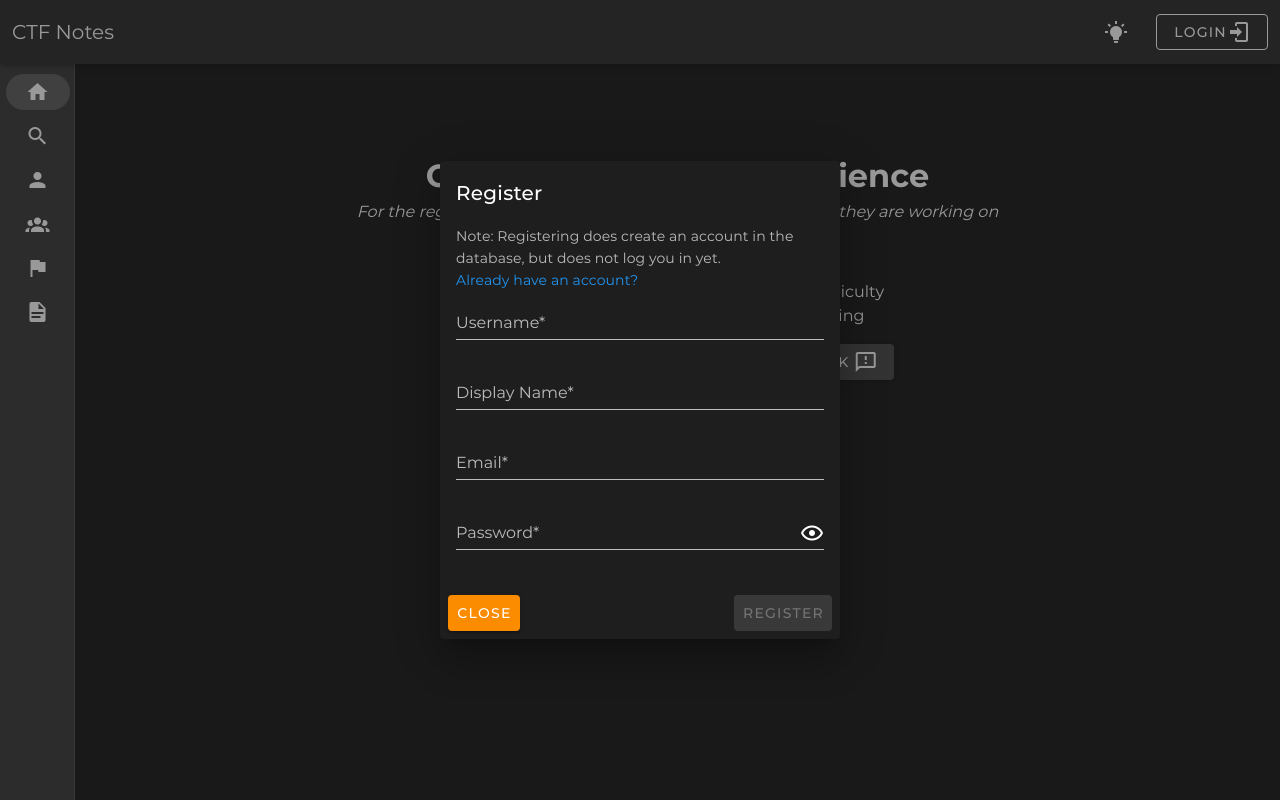
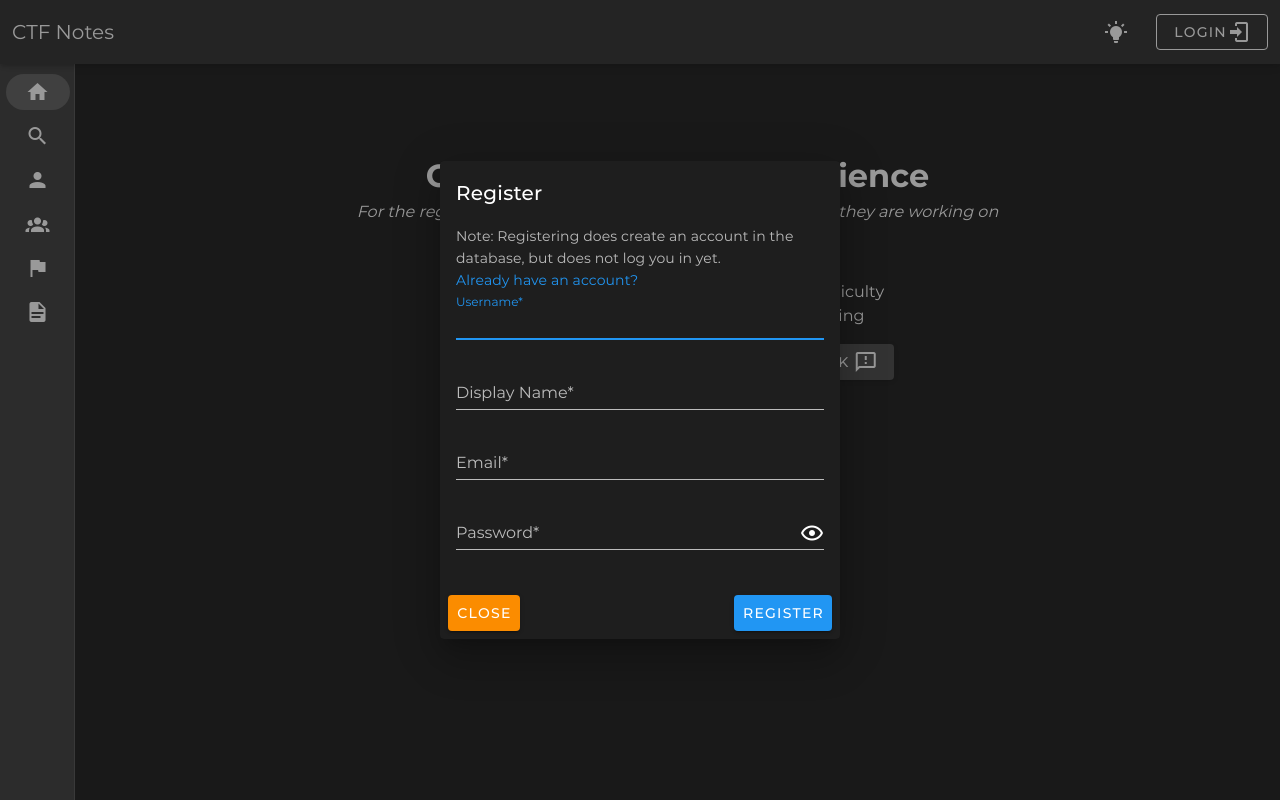
Before and after one commit to mug1wara26/CS6131-Websites, a Vue app: page / in a window 1280 px wide. Both pictures are taken after a click on the button "REGISTER". Built offline with nearby package versions, Linux system fonts and the light colour scheme.

Commit message:
improving form validation

```diff
--- a/src/components/Dialogs/RegisterDialog.vue
+++ b/src/components/Dialogs/RegisterDialog.vue
@@ -9,15 +9,15 @@
         Note: Registering does create an account in the database, but does not log you in yet. <br/>
         <a @click="openLogin">Already have an account?</a>
         <v-form v-model="validity" ref="form">
-          <v-text-field v-model="username" label="Username*" required :rules="usernameRules"/>
-          <v-text-field v-model="displayName" label="Display Name*" required :rules="displayNameRules"/>
-          <v-text-field v-model="email" label="Email*" required :rules="emailRules"/>
+          <v-text-field autofocus v-model="user.username" label="Username*" required :rules="rules.usernameRules"/>
+          <v-text-field v-model="user.displayName" label="Display Name*" required :rules="rules.displayNameRules"/>
+          <v-text-field v-model="user.email" label="Email*" required :rules="rules.emailRules"/>
           <v-text-field
-              v-model="password"
+              v-model="user.password"
               label="Password*"
               required
               :type="showPass ? '' : 'password'"
-              :rules="passwordRules"
+              :rules="rules.passwordRules"
               :append-icon="showPass? 'mdi-eye-off-outline' : 'mdi-eye-outline'"
               @click:append="showPass = !showPass"
 
@@ -54,23 +54,40 @@ export default Vue.extend({
     return {
       loading: false,
       validity: false,
+      user: {
         username: "",
-      usernameRules: [
-        (username: string | null) => !!username || 'Username is required',
-        (username: string | null) => (username && username.length > 6 && username.length < 32) || 'Username must be between 6 and 32 characters'
-      ],
         displayName: "",
-      displayNameRules: [
-        (displayName: string | null) => !!displayName || 'Display name is required',
-        (displayName: string | null) => (displayName && displayName.length >= 3 && displayName.length < 32) || 'Display name must be between 3 and 32 characters'
-      ],
         email: "",
-      emailRules: [
-          (email: string | null) => !!email || 'Email is required',
-        // eslint-disable-next-line
-          (email: string | null) => (email && /^.+\@.+\..+$/.test(email)) || 'Not a valid email'
-      ],
         password: "",
+      },
+      showPass: false,
+      rules: {
+        usernameRules: {},
+        displayNameRules: {},
+        emailRules: {},
+        passwordRules: {}
+      },
+    }
+  },
+  computed: {
+    dirty(): boolean {
+      return Object.values(this.user).every((val) => val != '')
+    }
+  },
+  methods: {
+    close(){
+      this.$emit('close-dialog');
+      this.rules = {
+        usernameRules: {},
+        displayNameRules: {},
+        emailRules: {},
+        passwordRules: {}
+      };
+      (this.$refs.form as any).reset();
+      this.loading=false;
+    },
+    onSave() {
+      this.rules = {
         passwordRules: [
           (password: string | null) => !!password || 'Password is required',
           (password: string | null) => (password && password.length >= 8) || 'Password must be longer than or equal to 8 characters',
@@ -80,14 +97,20 @@ export default Vue.extend({
           (password: string | null) => (password && /\d/.test(password)) || 'Password must contain at least one number',
           (password: string | null) => (password && /[@$!%*#?&]/.test(password)) || 'Password must contain at least one special character (@$!%*#?&)',
         ],
-      showPass: false,
+        emailRules: [
+          (email: string | null) => !!email || 'Email is required',
+          // eslint-disable-next-line
+          (email: string | null) => (email && /^.+\@.+\..+$/.test(email)) || 'Not a valid email'
+        ],
+        displayNameRules: [
+          (displayName: string | null) => !!displayName || 'Display name is required',
+          (displayName: string | null) => (displayName && displayName.length >= 3 && displayName.length < 32) || 'Display name must be between 3 and 32 characters'
+        ],
+        usernameRules: [
+          (username: string | null) => !!username || 'Username is required',
+          (username: string | null) => (username && username.length > 6 && username.length < 32) || 'Username must be between 6 and 32 characters'
+        ],
       }
-  },
-  methods: {
-    close(){
-      this.$emit('close-dialog');
-      (this.$refs.form as any).reset();
-      this.loading=false;
     },
     openLogin() {
       this.$emit('close-dialog')
@@ -95,15 +118,11 @@ export default Vue.extend({
     },
     register() {
       this.loading=true;
-      const user = new RegisteringUser();
-      user.username = this.username;
-      user.displayName = this.displayName;
-      user.email = this.email;
-      user.password = this.password;
+      const registeringUser = this.user as RegisteringUser
 
-      register(user).then(res => {
+      register(registeringUser).then(res => {
         if (res.status === 200) {
-          this.$emit('register-success', this.username);
+          this.$emit('register-success', registeringUser.username);
           this.close();
         }
       });
```
Lines whose indentation alone changed are shown as unchanged.
